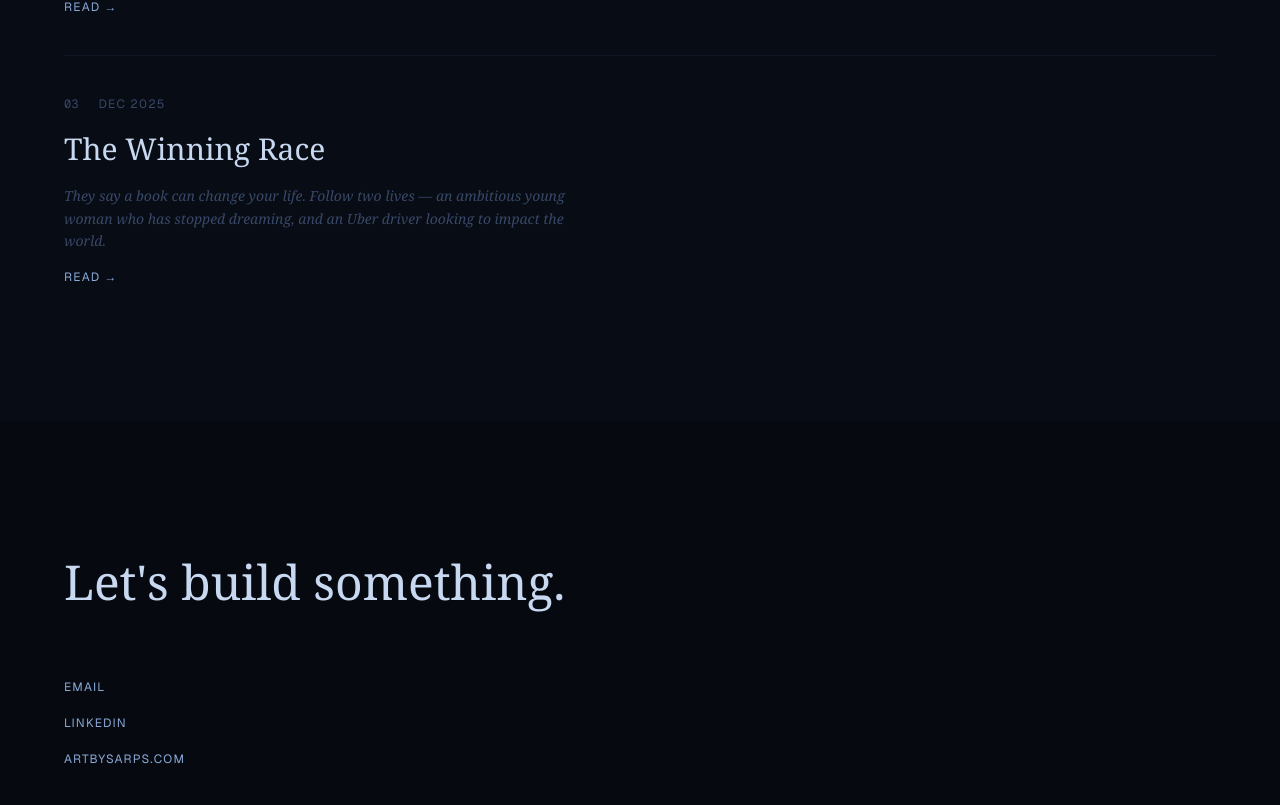
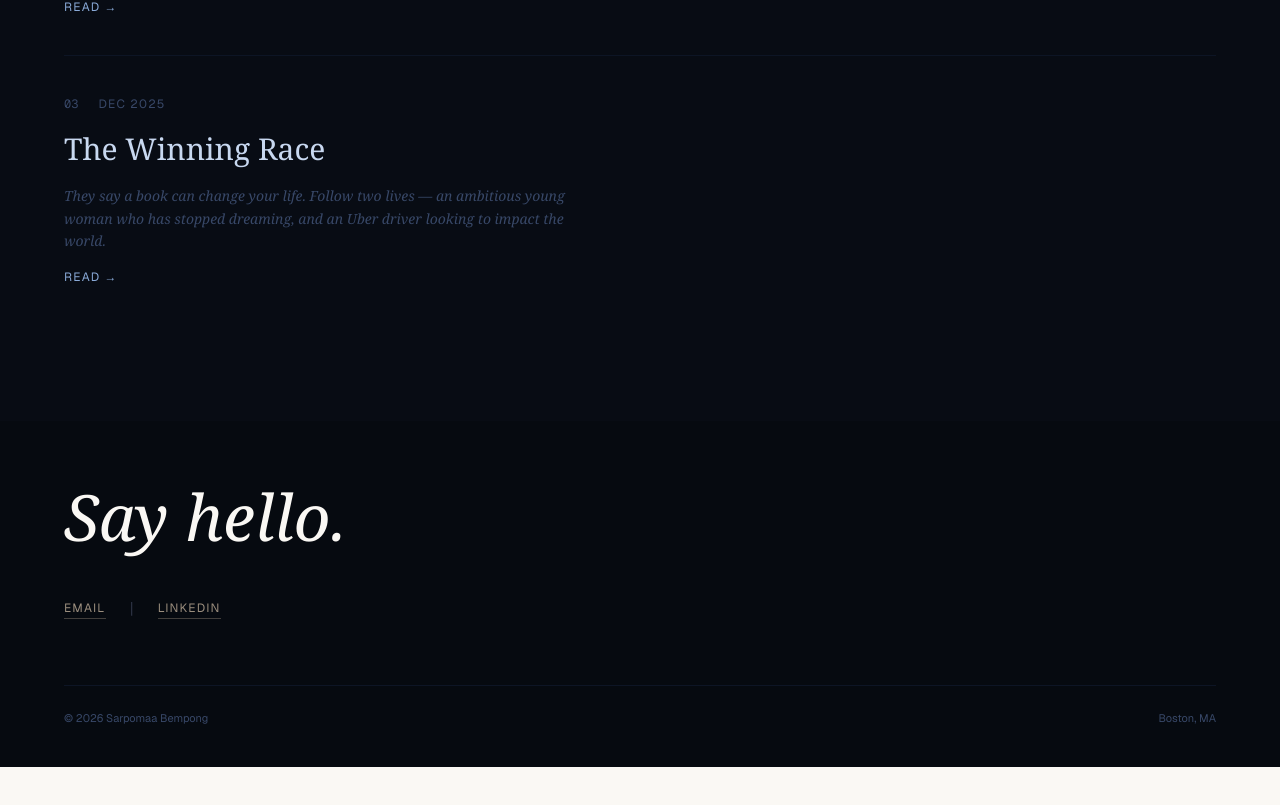
Before and after one commit to NanaAbenaBempong/artbysarps-v2, a Next.js app: page / in a window 1280 px wide. Shown: the part 3814-4619 px from the top of the page. After the commit the page ends 4581 px from the top, so only its background shows below. Built offline with nearby package versions, Linux system fonts and the light colour scheme.

Commit message:
Update src/app/page.tsx

```diff
--- a/src/app/page.tsx
+++ b/src/app/page.tsx
@@ -290,34 +290,39 @@ export default function Home() {
         </section>
 
         {/* ── Contact ───────────────────────────────────────────── */}
-        <section className="bg-[#060A10] px-8 py-32">
+        <section className="bg-[#060A10] px-8 pt-16 pb-10">
           <div className="max-w-6xl mx-auto">
-            <h2 className="font-serif text-4xl sm:text-5xl text-[#C8D8F0] mb-16 leading-snug">
-              Let's build something.
+            {/* Heading */}
+            <h2
+              className="font-serif italic text-[#FAF8F4] leading-none mb-12"
+              style={{ fontSize: 'clamp(48px, 6vw, 64px)' }}
+            >
+              Say hello.
             </h2>
-            <div className="flex flex-col gap-5">
+
+            {/* Links row */}
+            <div className="flex items-center gap-6 mb-16">
               <a
-                href="mailto:hello@artbysarps.com"
-                className="text-xs text-[#8AAAD8] hover:text-[#C8D8F0] transition-colors duration-200 uppercase tracking-widest w-fit"
+                href="mailto:bempong.n@northeastern.edu"
+                className="text-xs uppercase tracking-widest text-[#9B8E7E] hover:text-[#FAF8F4] transition-colors duration-200 border-b border-[#9B8E7E]/40 pb-0.5 hover:border-[#FAF8F4]/40"
               >
                 Email
               </a>
+              <span className="text-[#2A3040] select-none">|</span>
               <a
-                href="https://linkedin.com/in/sarpomaa-bempong"
+                href="https://linkedin.com/in/nanaabenabempong/"
                 target="_blank"
                 rel="noopener noreferrer"
-                className="text-xs text-[#8AAAD8] hover:text-[#C8D8F0] transition-colors duration-200 uppercase tracking-widest w-fit"
+                className="text-xs uppercase tracking-widest text-[#9B8E7E] hover:text-[#FAF8F4] transition-colors duration-200 border-b border-[#9B8E7E]/40 pb-0.5 hover:border-[#FAF8F4]/40"
               >
                 LinkedIn
               </a>
-              <a
-                href="https://artbysarps.com"
-                target="_blank"
-                rel="noopener noreferrer"
-                className="text-xs text-[#8AAAD8] hover:text-[#C8D8F0] transition-colors duration-200 uppercase tracking-widest w-fit"
-              >
-                artbysarps.com
-              </a>
+            </div>
+
+            {/* Bottom row */}
+            <div className="flex items-center justify-between border-t border-[#0D1525] pt-6">
+              <p className="text-[11px] text-[#384868]">© 2026 Sarpomaa Bempong</p>
+              <p className="text-[11px] text-[#384868]">Boston, MA</p>
             </div>
           </div>
         </section>
```
